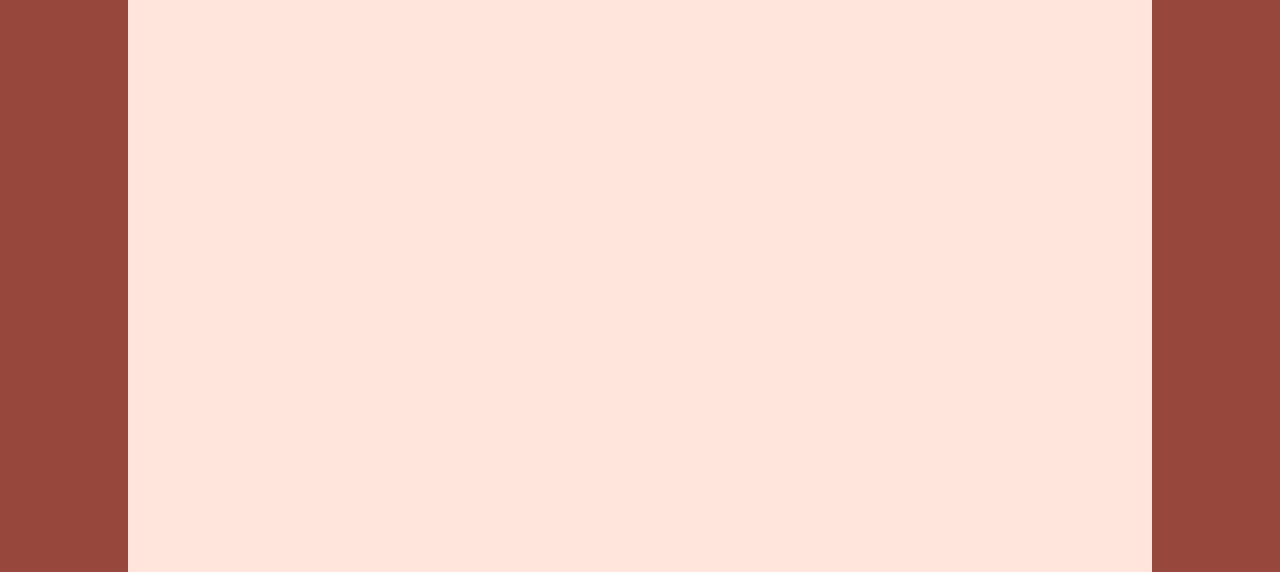
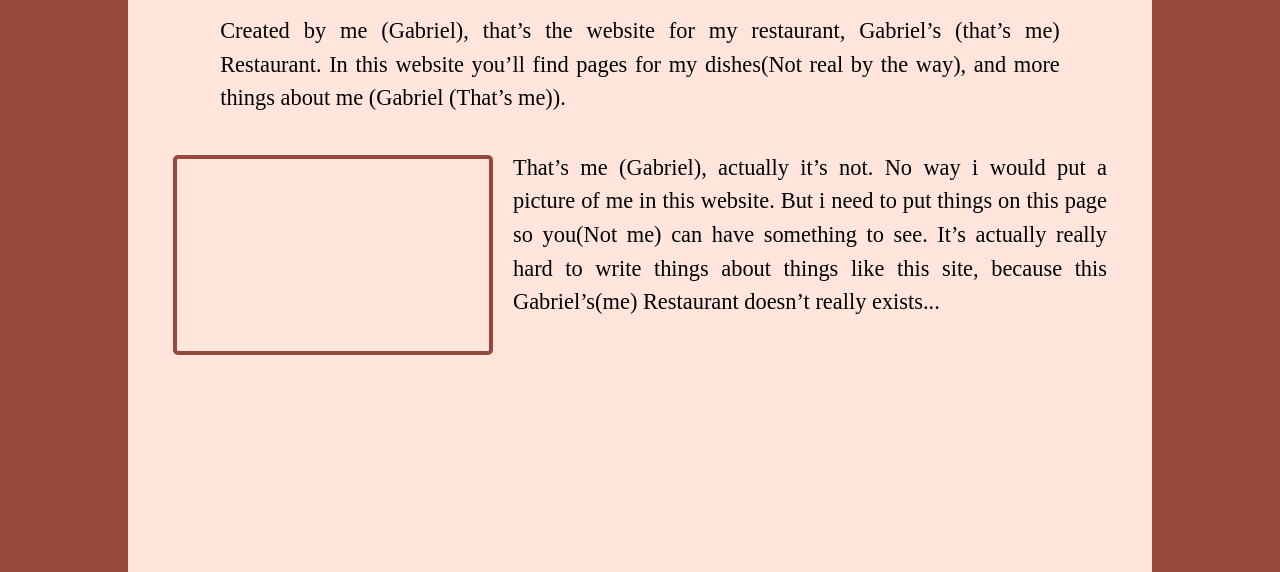
Before and after one commit to Gabriel-Muniz/restaurant, a website built with webpack: page src/template.html in a window 1280 px wide. Shown: the part 228-800 px from the top of the page. Built offline with nearby package versions, Linux system fonts and the light colour scheme.

Commit message:
ADD: homepage filler content

```diff
--- a/src/css/home.css
+++ b/src/css/home.css
@@ -13,14 +13,30 @@
   filter: blur(3px);
 }
 .home {
+  padding: 0px 45px;
   display: flex;
-  justify-content: center;
+  flex-direction: column;
+  align-items: center;
   width: 80%;
   background-color: var(--secondary-color);
   flex: 1;
 }
-h1 {
-  margin-top: 20px;
-  color: var(--accent-color);
-  font-size: 3rem;
+.div-row {
+  display: flex;
+  align-items: center;
 }
+.div-row > p {
+  margin: 0;
+}
+.img-frame {
+  aspect-ratio: 16/10;
+  height: 200px;
+  border: 4px solid var(--accent-color);
+  border-radius: var(--btn-border-radius);
+  margin-top: 40px;
+  margin-right: 20px;
+}
+p {
+  min-width: 30ch;
+  max-width: 75ch;
+}
--- a/src/css/style.css
+++ b/src/css/style.css
@@ -26,6 +26,7 @@ header {
   background-color: var(--primary-color);
   height: 130px;
   border: 2px;
+  padding: 0 10%;
   /* box-shadow: var(--shadow-elevation-medium); */
 }
 button {
@@ -56,3 +57,15 @@ button:hover {
   flex-direction: column;
   align-items: center;
 }
+p {
+  font-size: 1.4rem;
+  margin-bottom: 2em;
+  min-width: 50ch;
+  max-width: 75ch;
+  text-align: justify;
+}
+h1 {
+  margin: 20px 0;
+  color: var(--accent-color);
+  font-size: 3rem;
+}
--- a/src/template.html
+++ b/src/template.html
@@ -21,6 +21,25 @@
         <div class="hero-text">
           <h1>My Restaurant</h1>
         </div>
+        <div class="div-row">
+          <p>
+            Created by me (Gabriel), that’s the website for my restaurant,
+            Gabriel’s (that’s me) Restaurant. In this website you’ll find pages
+            for my dishes(Not real by the way), and more things about me
+            (Gabriel (That’s me)).
+          </p>
+        </div>
+
+        <div class="div-row">
+          <div class="img-frame"></div>
+          <p>
+            That’s me (Gabriel), actually it’s not. No way i would put a picture
+            of me in this website. But i need to put things on this page so
+            you(Not me) can have something to see. It’s actually really hard to
+            write things about things like this site, because this Gabriel’s(me)
+            Restaurant doesn’t really exists...
+          </p>
+        </div>
       </div>
     </div>
   </body>
```
